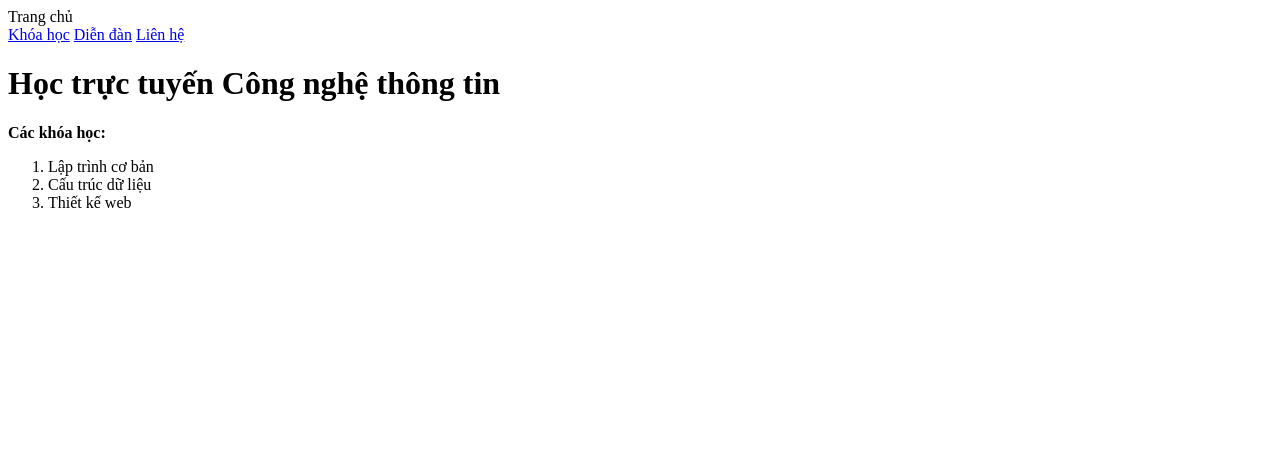
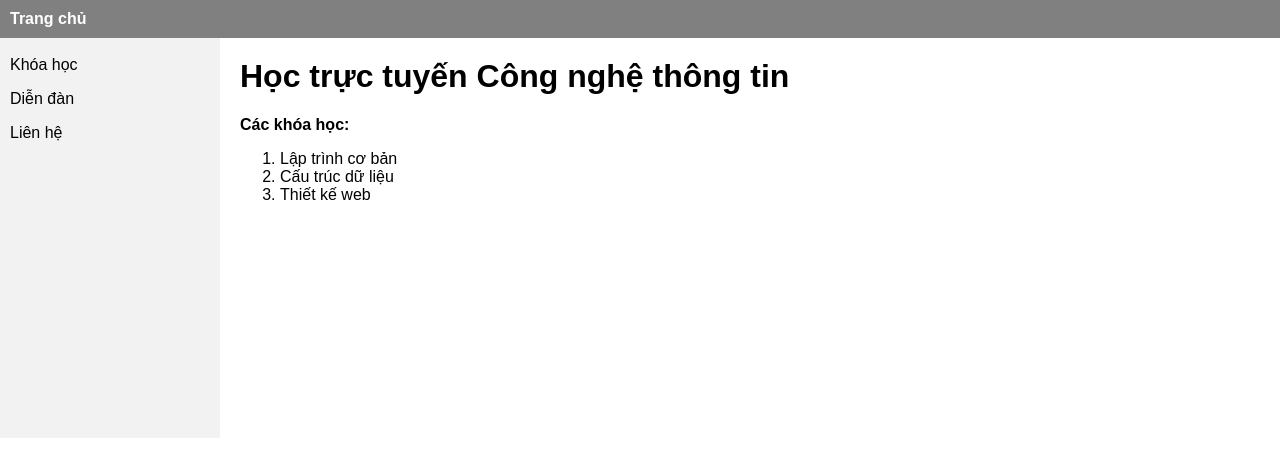
Before and after one commit to DPKxMidas/DoPhucKhang, a plain HTML site: page index.html in a window 1280 px wide. Drawn offline with Linux system fonts and the light colour scheme.

Commit message:
Update index.html

```diff
--- a/index.html
+++ b/index.html
@@ -3,6 +3,15 @@
 <head>
     <meta charset="UTF-8">
     <title>Học trực tuyến Công nghệ thông tin</title>
+    <style>
+        body { font-family: Arial, sans-serif; margin: 0; }
+        header { background-color: gray; color: white; padding: 10px; font-weight: bold; }
+        .container { display: flex; min-height: 400px; }
+        nav { width: 200px; background-color: #f2f2f2; padding: 10px; }
+        nav a { display: block; padding: 8px 0; text-decoration: none; color: black; }
+        nav a:hover { color: blue; }
+        main { flex: 1; padding: 20px; }
+        h1 { margin-top: 0; }
     </style>
 </head>
 <body>
```
